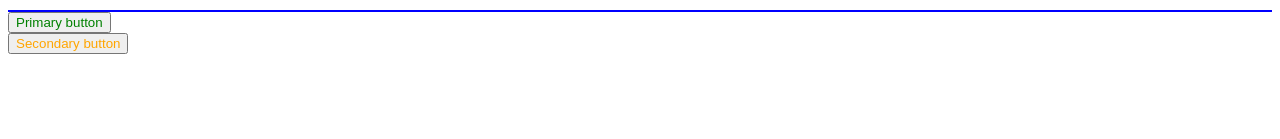
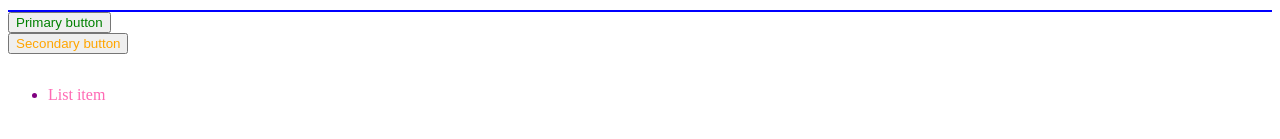
Before and after one commit to MitchP95/learn-css, an Angular app in the folder learn-css/: page / in a window 1280 px wide. Shown: the part 323-462 px from the top of the page. Built offline with nearby package versions, Linux system fonts and the light colour scheme.

Commit message:
Target specific parts of elements (list marker)

```diff
--- a/learn-css/src/app/b-selector/b-selector.component.css
+++ b/learn-css/src/app/b-selector/b-selector.component.css
@@ -50,3 +50,14 @@ color: green;
 [href$='.com'] {
 color: blue;
 }
+
+/* Target list marker */
+li::marker {
+    color: purple;
+}
+
+ul {
+    width: 20%;
+    height: 40px;
+    overflow: auto;
+}
--- a/learn-css/src/app/b-selector/b-selector.component.html
+++ b/learn-css/src/app/b-selector/b-selector.component.html
@@ -15,3 +15,10 @@
 <div>
     <button type="secondary">Secondary button</button>
 </div>
+
+<ul>
+    <li><p>List item</p></li>
+    <li><p>List item</p></li>
+    <li><p>List item</p></li>
+    <li><p>List item</p></li>
+</ul>
```
